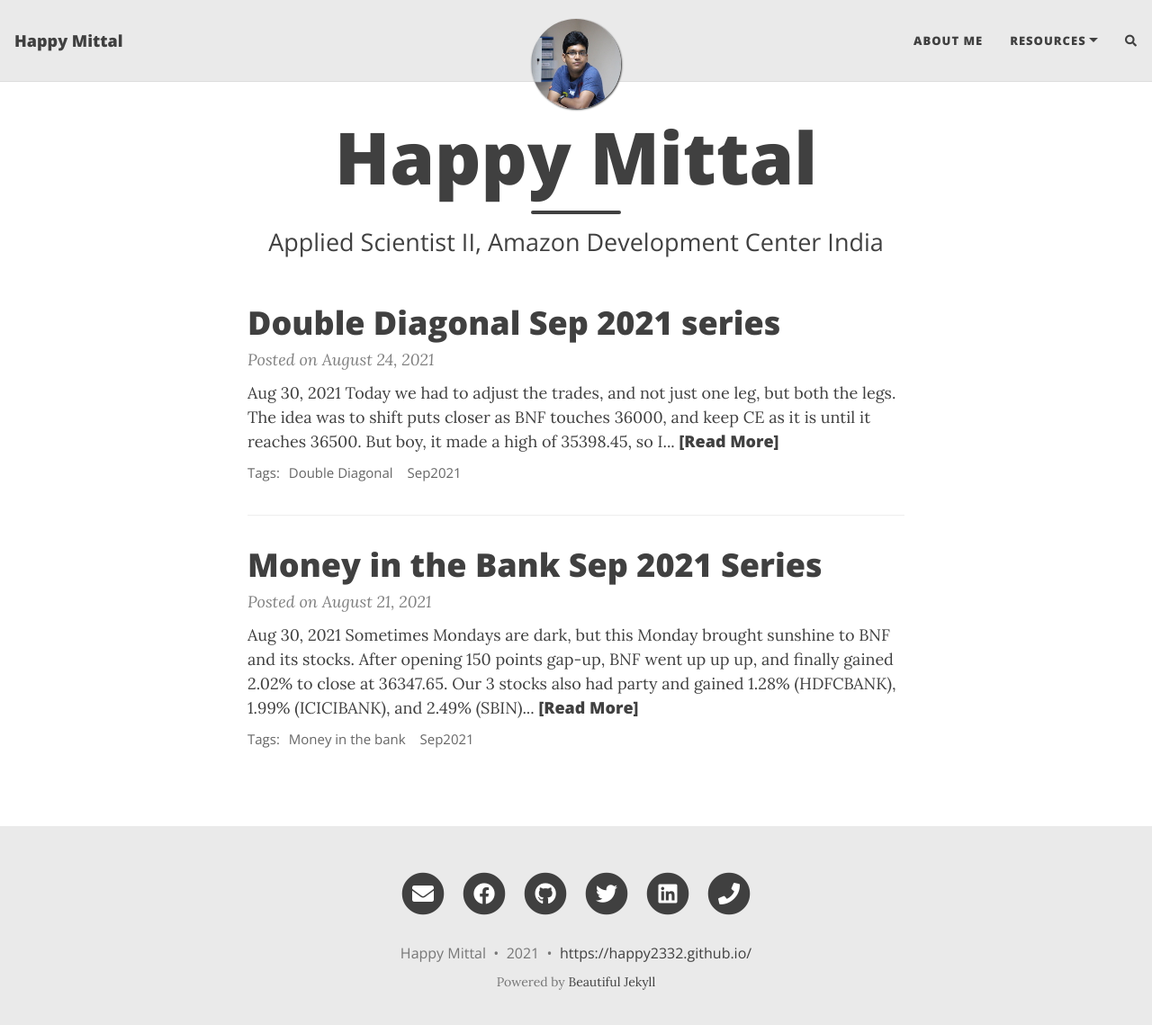
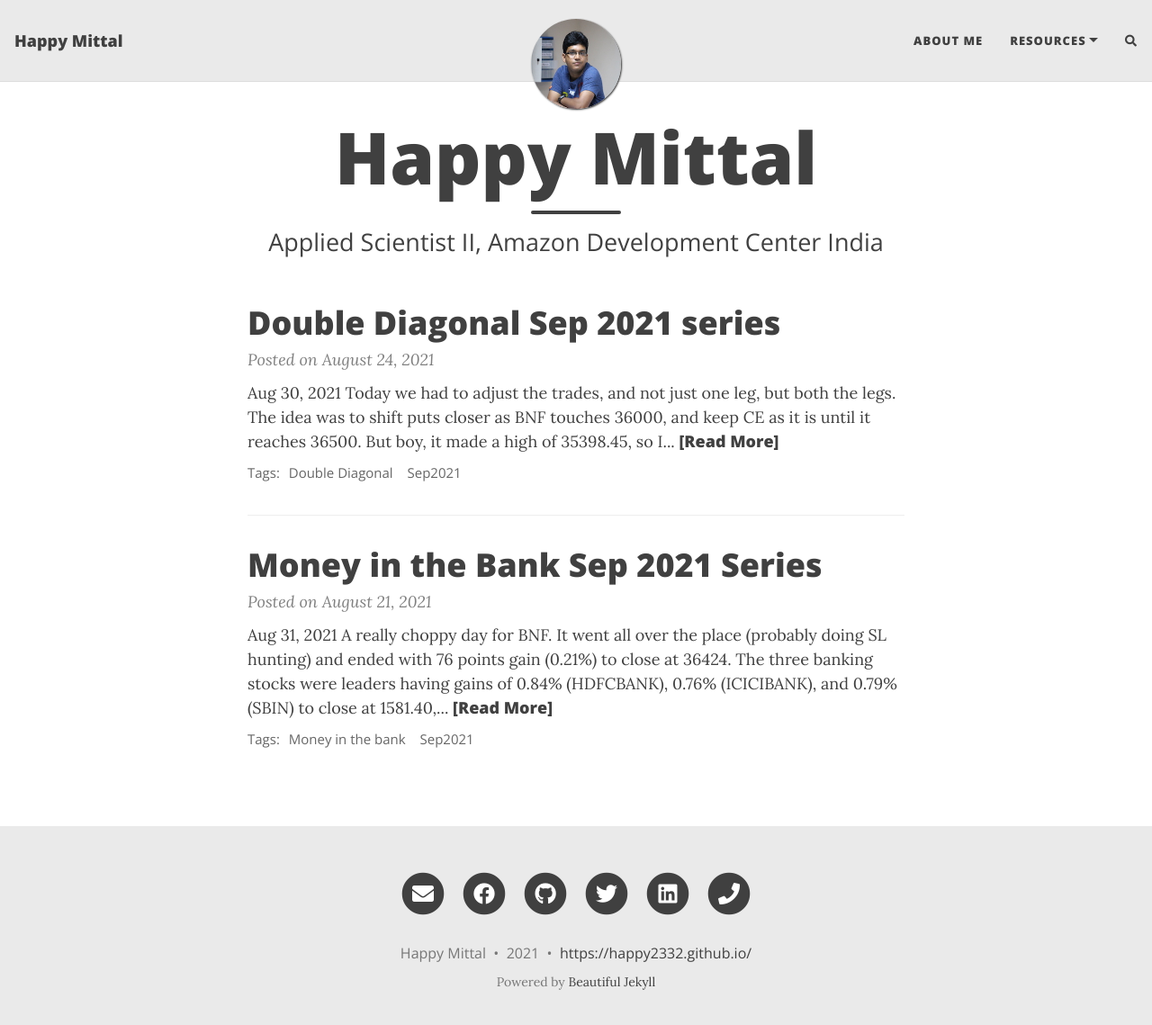
Before and after one commit to happy2332/happy2332.github.io, a Jekyll site: the page built from index.html, in a window 1280 px wide and 1152 px high. Shown: the top 1139 px of the window at 90% size. Built offline with Jekyll 4.4.1, drawn with Linux system fonts in a browser that asks for light colours; nearby versions of some CDN libraries; the list of posts is cut into pages by our own code; comment, search, counter and statistics services are not loaded.

Commit message:
Update 2021-08-21-money-in-the-bank-sep-21.md

```diff
--- a/_posts/2021-08-21-money-in-the-bank-sep-21.md
+++ b/_posts/2021-08-21-money-in-the-bank-sep-21.md
@@ -4,6 +4,11 @@ title: Money in the Bank Sep 2021 Series
 tags: [Money in the bank, Sep2021]
 comments: true
 ---
+
+### Aug 31, 2021
+A really choppy day for BNF. It went all over the place (probably doing SL hunting) and ended with 76 points gain (0.21%) to close at 36424. The three banking stocks were leaders having gains of 0.84% (HDFCBANK), 0.76% (ICICIBANK), and 0.79% (SBIN) to close at 1581.40, 719.05 and 426.05 respectively. Although BNF moved up, our bought put actually gained some price due to massive 9.01% increase in India Vix (which came due to Nifty breaking 17k barrier, and moving into unchartered territory). Our current MTM profit stands at Rs. 6508.75. We still keep our trades as it is and wait for profit to cross Rs. 9k before booking it.
+
+![mib_status_aug_31_2021_1](../assets/img/mib_status_aug_31_2021_1.jpg)
 
 ### Aug 30, 2021
 Sometimes Mondays are dark, but this Monday brought sunshine to BNF and its stocks. After opening 150 points gap-up, BNF went *up up up*, and finally gained 2.02% to close at 36347.65. Our 3 stocks also had party and gained 1.28% (HDFCBANK), 1.99% (ICICIBANK), and 2.49% (SBIN) to close at 1568.25, 713.65 and 422.7 respectively. It was just a matter of time that our MTM profit crossed Rs. 20k, and we closed our first set of Sepember 2021 series with profit of Rs. 20640 at around 12 noon.
```
